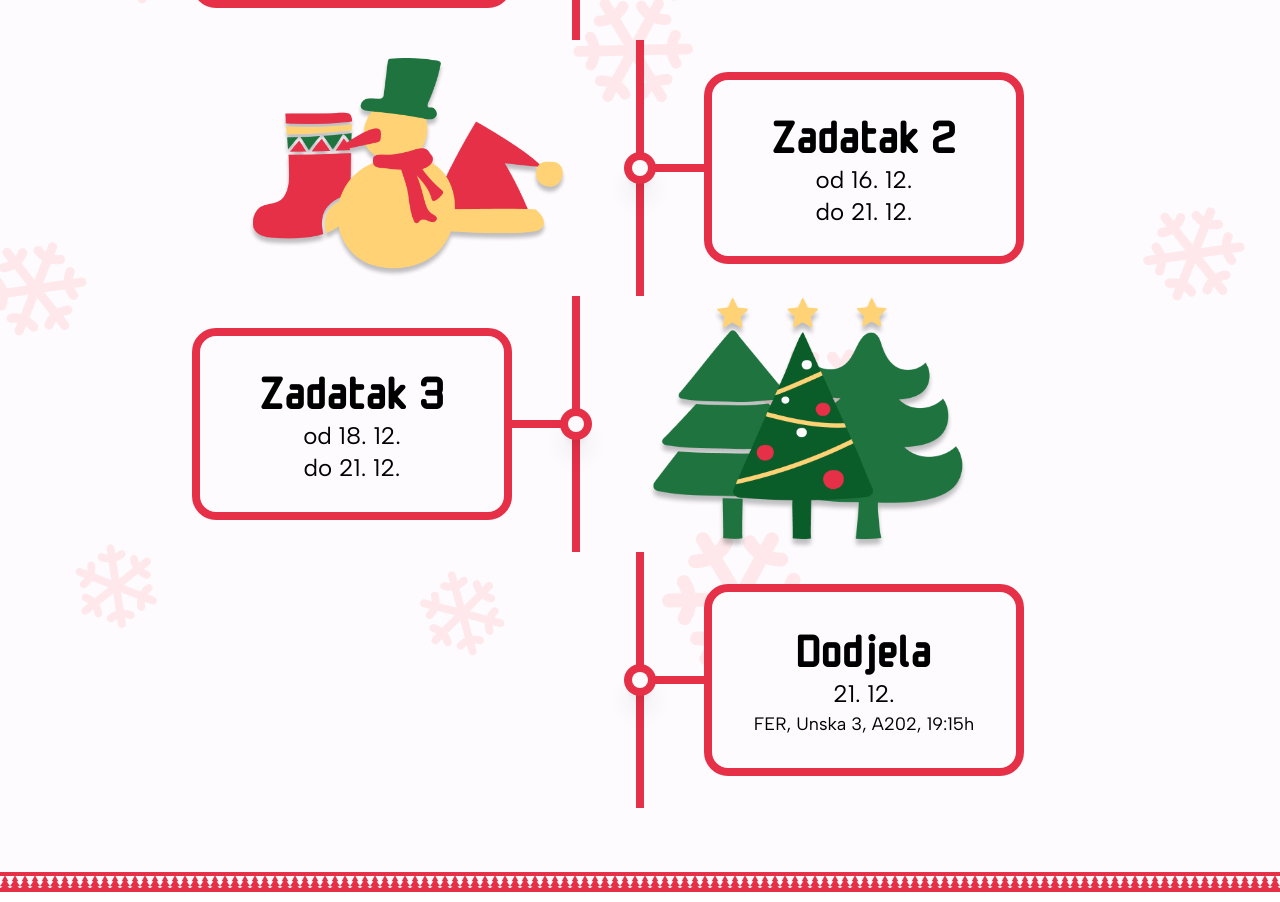
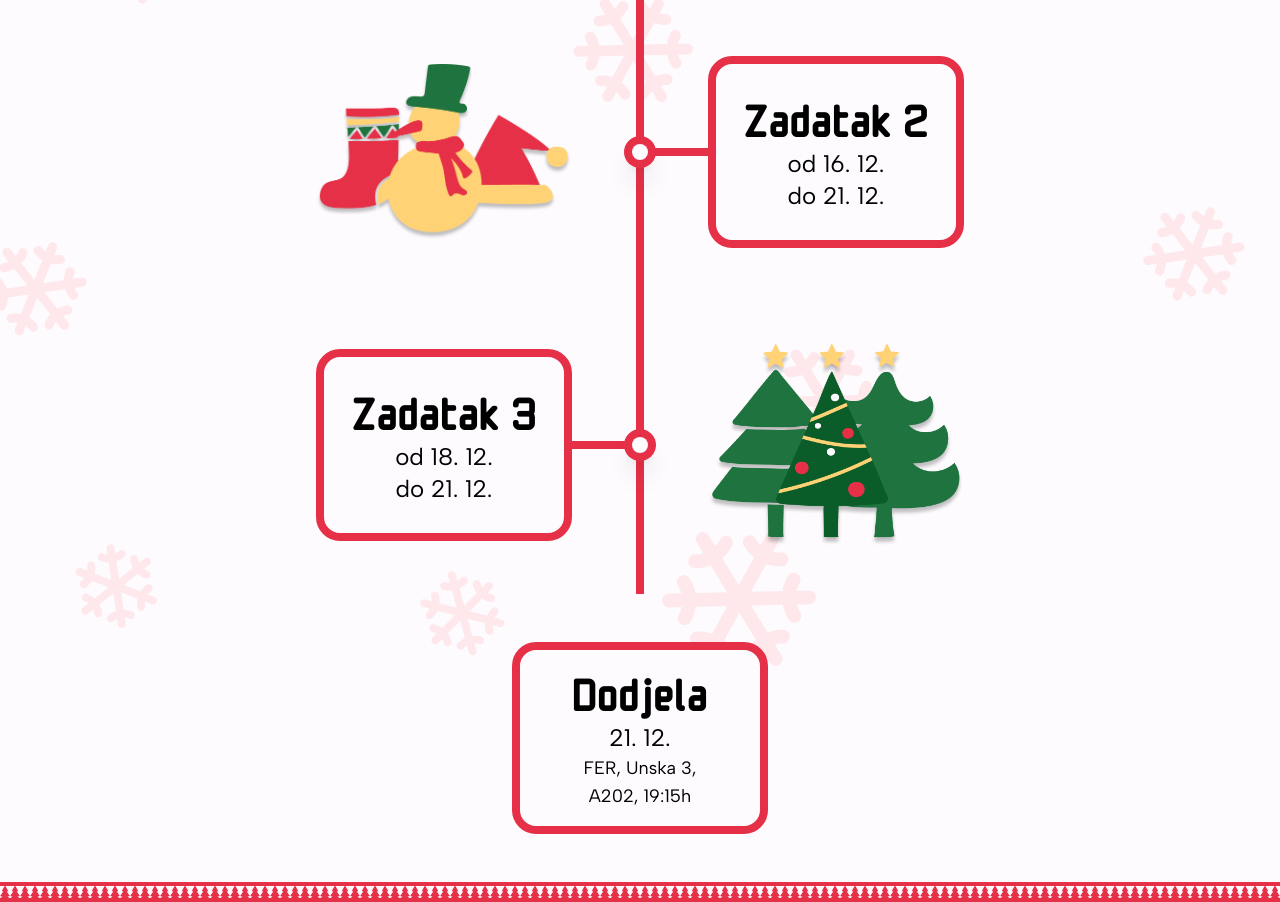
Before and after one commit to x-fer/dosasce, a Next.js app: page / in a window 1280 px wide. Shown: the part 1100-2002 px from the top of the page. Built offline with nearby package versions, Linux system fonts and the light colour scheme.

Commit message:
TIme line lamost finished

```diff
--- a/src/components/sections/timeline.tsx
+++ b/src/components/sections/timeline.tsx
@@ -1,55 +1,16 @@
 import { cn, formatDateHR } from "@/lib/utils";
-import Image from "next/image";
 import { config } from "@problems/2025/config";
 
-type TimelineCardProps = {
+type TimelineBoxProps = {
   name: string;
   startDate: Date;
   endDate?: Date;
-  left?: boolean;
-  image?: string;
   location?: string;
 };
 
-function TimelineCard(props: TimelineCardProps) {
+function TimelineBox(props: TimelineBoxProps) {
   return (
-    <div
-      className={cn(
-        "flex w-full items-center justify-center md:w-[768px]",
-        props.left ? "md:flex-row-reverse md:justify-start" : "md:justify-end",
-      )}
-    >
-      {/* Fixed width container for images - same width as card (320px = w-80) */}
-      <div className="mx-14 hidden w-80 shrink-0 md:block">
-        {props.image && (
-          <Image
-            src={props.image}
-            alt={props.name}
-            width={320}
-            height={320}
-            className="h-auto w-full"
-          />
-        )}
-      </div>
-
-      <div className="relative h-64 w-8 shrink-0">
-        <div
-          className={cn(
-            "bg-dosasce-red absolute top-1/2 -mt-1 -ml-1 h-2 w-8",
-            props.left ? "left-2 md:right-2 md:left-auto" : "left-2",
-          )}
-        />
-
-        <div className="bg-dosasce-red absolute left-1/2 -ml-1 h-full w-2" />
-
-        <div className="bg-dosasce-red absolute top-1/2 left-1/2 -mt-4 -ml-4 h-8 w-8 rounded-full shadow-xl">
-          <div className="bg-dosasce-white absolute top-1/2 left-1/2 -mt-2 -ml-2 h-4 w-4 rounded-full" />
-        </div>
-      </div>
-
-      <div className="bg-dosasce-red h-2 w-12 shrink-0" />
-
-      <div className="border-dosasce-red bg-dosasce-white flex h-48 w-80 shrink-0 flex-col items-center justify-center rounded-3xl border-8 p-4">
+    <div className="border-dosasce-red bg-dosasce-white my-8 flex h-48 w-64 shrink-0 flex-col items-center justify-center rounded-3xl border-8 p-4 md:my-12">
       <h1 className="mb-2 font-serif text-5xl">{props.name}</h1>
 
       <p className="font-sans text-2xl">
@@ -65,6 +26,57 @@ function TimelineCard(props: TimelineCardProps) {
         <p className="text-center font-sans text-lg">{props.location}</p>
       )}
     </div>
+  );
+}
+
+type TimelineCardProps = {
+  name: string;
+  startDate: Date;
+  endDate?: Date;
+  left?: boolean;
+  image?: string;
+  location?: string;
+};
+
+function TimelineCard(props: TimelineCardProps) {
+  return (
+    <div
+      className={cn(
+        "flex w-full items-center justify-center gap-16 md:w-[768px]",
+        props.left && "md:flex-row-reverse",
+      )}
+    >
+      {/*Image on the left or right*/}
+      {props.image && (
+        <img src={props.image} className="my-8 hidden w-64 md:my-12 md:block" />
+      )}
+
+      {/* Vertical red line with center circle */}
+      <div className="relative w-2 shrink-0 self-stretch">
+        {/* Vertical red line */}
+        <div className="bg-dosasce-red absolute inset-0" />
+
+        {/* Horizontal red line to the box */}
+        <div
+          className={cn(
+            "bg-dosasce-red absolute top-1/2 h-2 w-16 -translate-y-1/2",
+            props.left
+              ? "left-0 -translate-x-full"
+              : "right-0 translate-x-full",
+          )}
+        />
+
+        {/* Center circle */}
+        <div className="bg-dosasce-red absolute top-1/2 left-1/2 h-8 w-8 -translate-x-1/2 -translate-y-1/2 rounded-full shadow-xl" />
+        <div className="bg-dosasce-white absolute top-1/2 left-1/2 h-4 w-4 -translate-x-1/2 -translate-y-1/2 rounded-full" />
+      </div>
+
+      <TimelineBox
+        name={props.name}
+        startDate={props.startDate}
+        endDate={props.endDate}
+        location={props.location}
+      />
     </div>
   );
 }
@@ -80,8 +92,10 @@ export default function Timeline() {
   ];
 
   return (
-    <section id="timeline" className="bg-dosasce-white w-full">
-      <div className="bg-snow-pattern relative flex flex-col items-center justify-center px-4 py-16">
+    <section
+      id="timeline"
+      className="bg-dosasce-white bg-snow-pattern flex w-full flex-col items-center"
+    >
       {yearConfig.problems.map((problem, index) => {
         return (
           <TimelineCard
@@ -94,12 +108,11 @@ export default function Timeline() {
           />
         );
       })}
-        <TimelineCard
+      <TimelineBox
         name="Dodjela"
         startDate={yearConfig.awards.date}
         location={yearConfig.awards.location}
       />
-      </div>
     </section>
   );
 }
```
Lines whose indentation alone changed are shown as unchanged.
